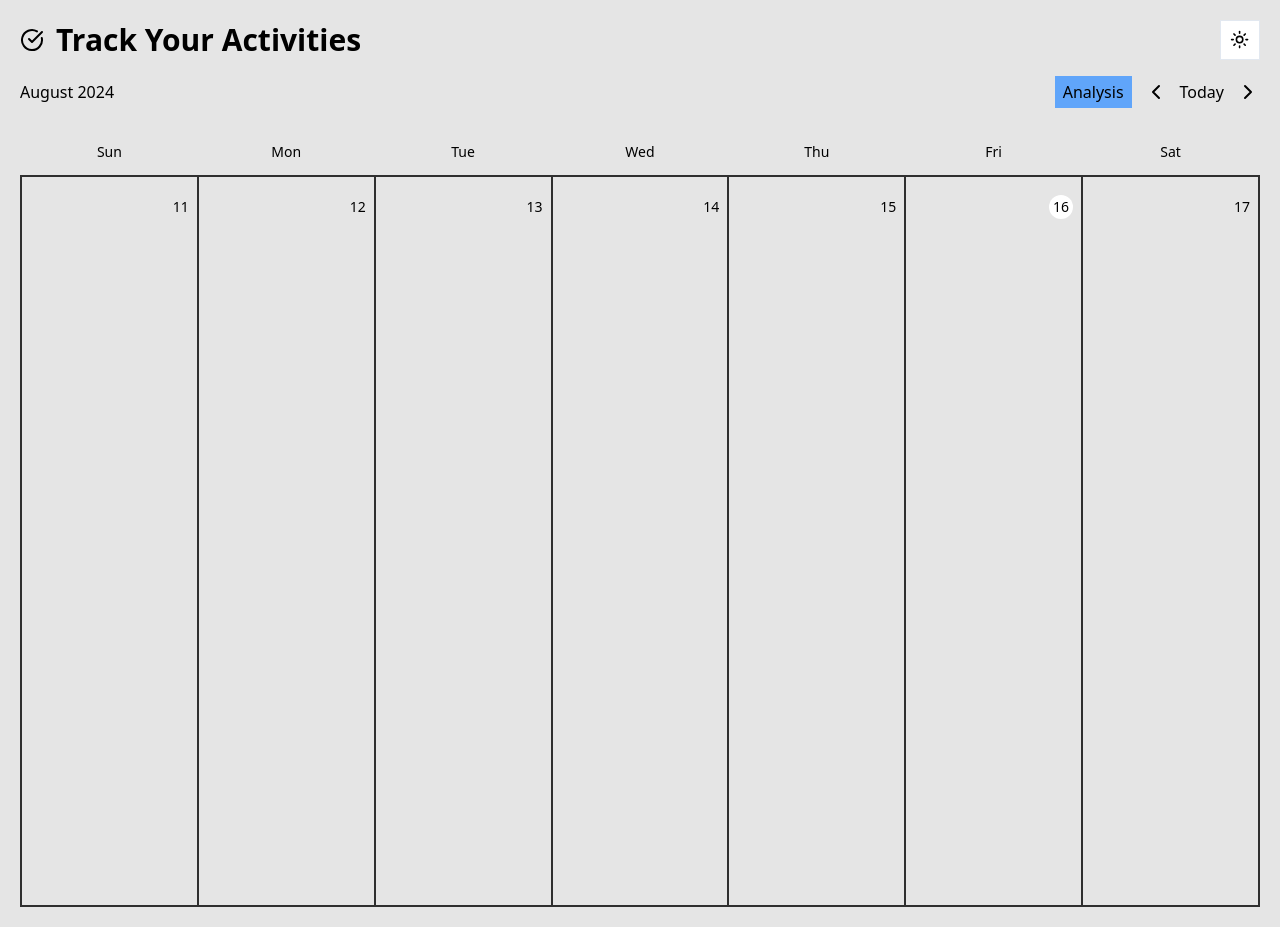
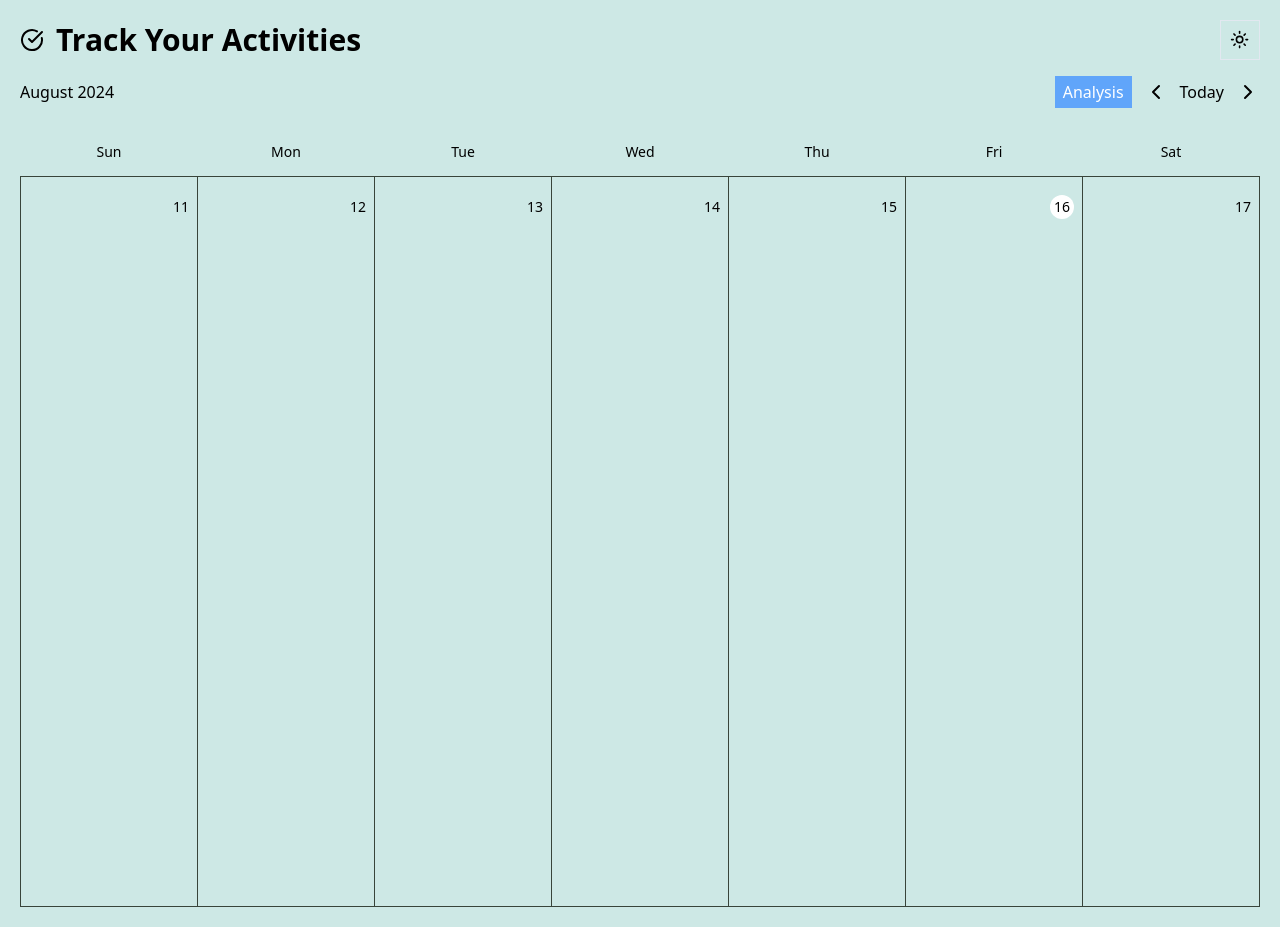
Before and after one commit to tanvir-hossen49/todos, a React (Vite) app: page / in a window 1280 px wide. Built offline with nearby package versions, Linux system fonts and the light colour scheme.

Commit message:
change app theme

```diff
--- a/src/components/DrawerComponent.jsx
+++ b/src/components/DrawerComponent.jsx
@@ -14,7 +14,7 @@ const DrawerComponent = ({ date, task }) => {
             <h3 className="font-semibold">{task.title}</h3>
         ) : (
             <Button
-                className="dark:bg-[#202020] mr-3 mb-1"
+                className="mr-3 mb-1 bg-[#aee3dc] dark:bg-[#1a4747]"
                 variant="outline"
                 size="icon"
                 aria-label="Create a new todo"
--- a/src/components/ModeToggle.jsx
+++ b/src/components/ModeToggle.jsx
@@ -12,7 +12,7 @@ export function ModeToggle() {
   return (
     <DropdownMenu>
       <DropdownMenuTrigger>
-        <Button variant="outline" size="icon">
+        <Button variant="outline" size="icon" className="bg-transparent dark:bg-transparent">
           <Sun className="h-[1.2rem] w-[1.2rem] rotate-0 scale-100 transition-all dark:-rotate-90 dark:scale-0" />
           <Moon className="absolute text-white h-[1.2rem] w-[1.2rem] rotate-90 scale-0 transition-all dark:rotate-0 dark:scale-100" />
           <span className="sr-only">Toggle theme</span>
--- a/src/components/Tasks.jsx
+++ b/src/components/Tasks.jsx
@@ -13,13 +13,15 @@ const Tasks = ({ task, date }) => {
 
   return (
     <div className="mr-2">
-      <div className="mb-4 min-w-[150px] overflow-auto rounded-[6px] p-2 bg-white dark:bg-[#2f2f2f]">
+      <div className="mb-4 min-w-[150px] overflow-auto rounded-[6px] p-2
+        dark:shadow-[1px_1px_0px_3px_rgba(0,_255,_255,_0.1)] shadow-[0_25px_50px_-12px_rgba(0,0,0,0.25)]"
+      >
         <DrawerComponent date={date} task={task} />
 
         {task.todos.map(({ id, isChecked, level }) => (
           <div key={id} className="flex mt-2 items-center space-x-2 w-full">
             <div className={`w-4 h-4 border-2 rounded
-              ${isChecked ? "bg-green-700 border-green-500" : "bg-red-700 border-red-500"}
+              ${isChecked ? "bg-green-800 border-green-500" : "border-red-500"}
               transition-colors duration-300`}
             >
               <Checkbox
--- a/src/components/WeekNavigator.jsx
+++ b/src/components/WeekNavigator.jsx
@@ -37,7 +37,7 @@ const WeekNavigator = () => {
           <h2>{monthTitle}</h2>
         </span>
         <div className="flex md:flex-row flex-col-reverse items-center gap-3 select-none">
-          <div className='bg-blue-400 px-2 py-1'>
+          <div className='bg-blue-400 text-white px-2 py-1'>
             <Link to={`${pathname  === '/' ? "/chart" : "/" }`}>
             {pathname === '/' ? "Analysis" : "Calendar"}
             </Link>
--- a/src/components/ui/drawer.jsx
+++ b/src/components/ui/drawer.jsx
@@ -20,7 +20,7 @@ const DrawerClose = DrawerPrimitive.Close
 const DrawerOverlay = React.forwardRef(({ className, ...props }, ref) => (
   <DrawerPrimitive.Overlay
     ref={ref}
-    className={cn("fixed inset-0 z-50 bg-black/80", className)}
+    className={cn("fixed inset-0 z-50 dark:bg-black/80 bg-[#CDE8E5]/80", className)}
     {...props} />
 ))
 DrawerOverlay.displayName = DrawerPrimitive.Overlay.displayName
--- a/src/index.css
+++ b/src/index.css
@@ -31,17 +31,17 @@
 }
 
 .dark {
-  background-color: #191919;
+  background-color: #132a2a;
   color: #ffffffcf;
 }
 
 .light {
-  background-color: #e5e5e5;
+  background-color: #CDE8E5;
   color: #000;
 }
 
 table tr td {
-  border: 2px solid rgb(47, 47, 47);
+  border: 1px solid #38443a;
 }
 
 /* Light Theme */
--- a/src/pages/Calendar.jsx
+++ b/src/pages/Calendar.jsx
@@ -50,7 +50,7 @@ const Calendar = () => {
   return (
     <div className="mt-5">
         <Table className="w-full">
-          <TableHeader className="sticky top-0 dark:bg-[#1a1a1a] dark:text-[#ffffff70] z-10">
+          <TableHeader className="sticky top-0 z-10">
             <TableRow>
               {WEEKDAY_NAMES.map((name) => (
                 <TableHead key={name} className="text-center">
@@ -72,7 +72,7 @@ const Calendar = () => {
                   style={{ width: `${100 / 7}%`}}
                 >
                   <>
-                    <div className="flex justify-between items-center">
+                    <div className="flex justify-between items-center ">
                       <div className="md:invisible group-hover:visible">
                         <DrawerComponent date={formattedDate} />
                       </div>
```
